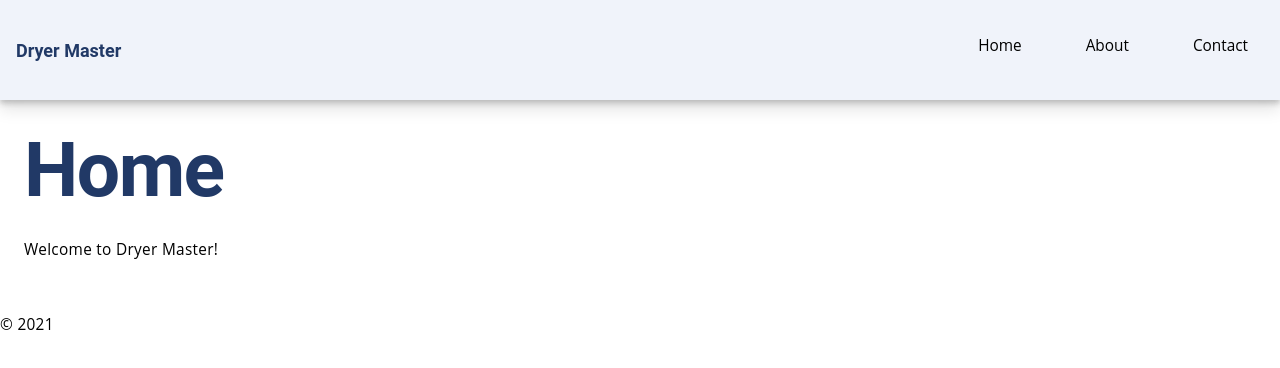
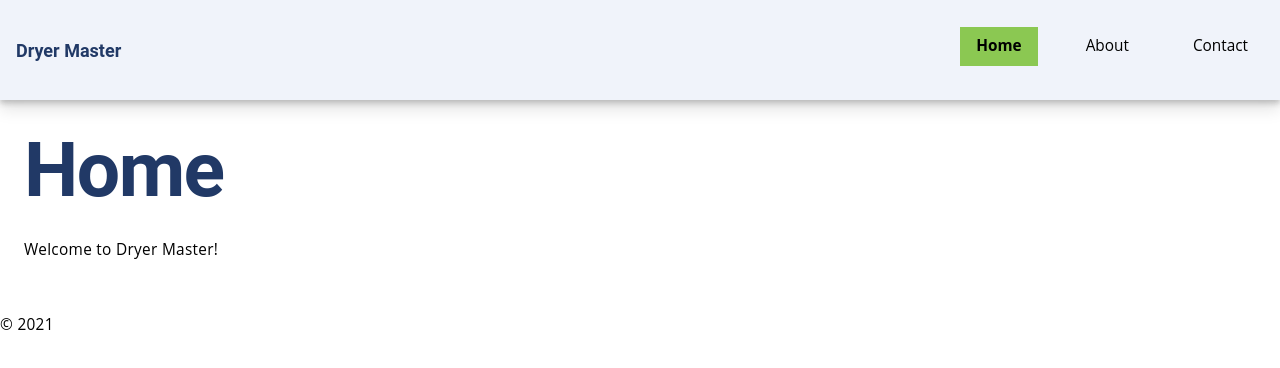
Before and after one commit to inamcode-hub/dryermaster-website, a Next.js app: page / in a window 1280 px wide. Shown: the top 368 px of the page. Built offline with nearby package versions, Linux system fonts and the light colour scheme.

Commit message:
Add active link styling to Navbar and pass current path as a prop

```diff
--- a/src/app/components/Navbar.module.css
+++ b/src/app/components/Navbar.module.css
@@ -53,6 +53,13 @@
   background-color: var(--secondary-3);
   color: var(--white);
   box-shadow: var(--shadow-1);
+}
+
+.active {
+  background-color: var(--secondary-3);
+  color: var(--white);
+  font-weight: bold;
+  border-bottom: 2px solid var(--secondary-3);
 }
 
 /* Mobile Menu Toggle */
--- a/src/app/components/Navbar.tsx
+++ b/src/app/components/Navbar.tsx
@@ -1,7 +1,10 @@
+'use client';
 import Link from 'next/link';
 import styles from './Navbar.module.css';
+import { usePathname } from 'next/navigation';
 
-const Navbar = () => {
+const Navbar = ({ initialPath }: { initialPath: string }) => {
+  const pathname = usePathname() || initialPath;
   // Navigation links
   const navLinks = [
     { name: 'Home', href: '/' },
@@ -29,7 +32,12 @@ const Navbar = () => {
         <ul className={styles.navLinks}>
           {navLinks.map((link, index) => (
             <li key={index}>
-              <Link href={link.href} className={styles.link}>
+              <Link
+                href={link.href}
+                className={`${styles.link} ${
+                  pathname === link.href ? styles.active : ''
+                }`}
+              >
                 {link.name}
               </Link>
             </li>
--- a/src/app/layout.tsx
+++ b/src/app/layout.tsx
@@ -2,23 +2,25 @@ import type { Metadata } from 'next';
 import '@/app/styles/globals.css';
 import Navbar from './components/Navbar';
 import Footer from './components/Footer';
-
+import { headers } from 'next/headers';
 export const metadata: Metadata = {
   title: 'Dryer Master',
   description:
     'Your trusted partner in optimizing drying processes with advanced monitoring, real-time adjustments, and detailed analytics.',
 };
 
-export default function RootLayout({
+export default async function RootLayout({
   children,
 }: Readonly<{
   children: React.ReactNode;
 }>) {
+  const headersList = await headers();
+  const currentPath = headersList.get('x-invoke-path') || '/';
   return (
     <html lang="en">
       {/* <html lang="en" data-theme="dark"> */}
       <body>
-        <Navbar />
+        <Navbar initialPath={currentPath} />
         <main className="main">{children}</main>
         <Footer />
       </body>
```
